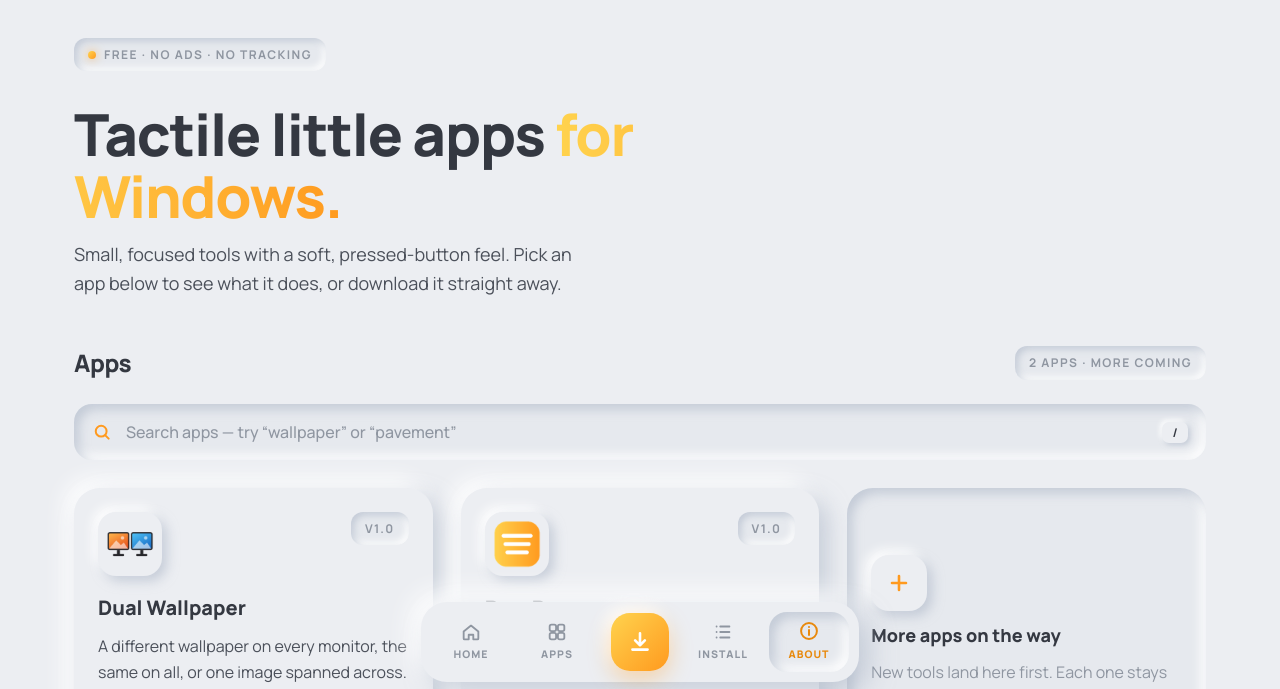
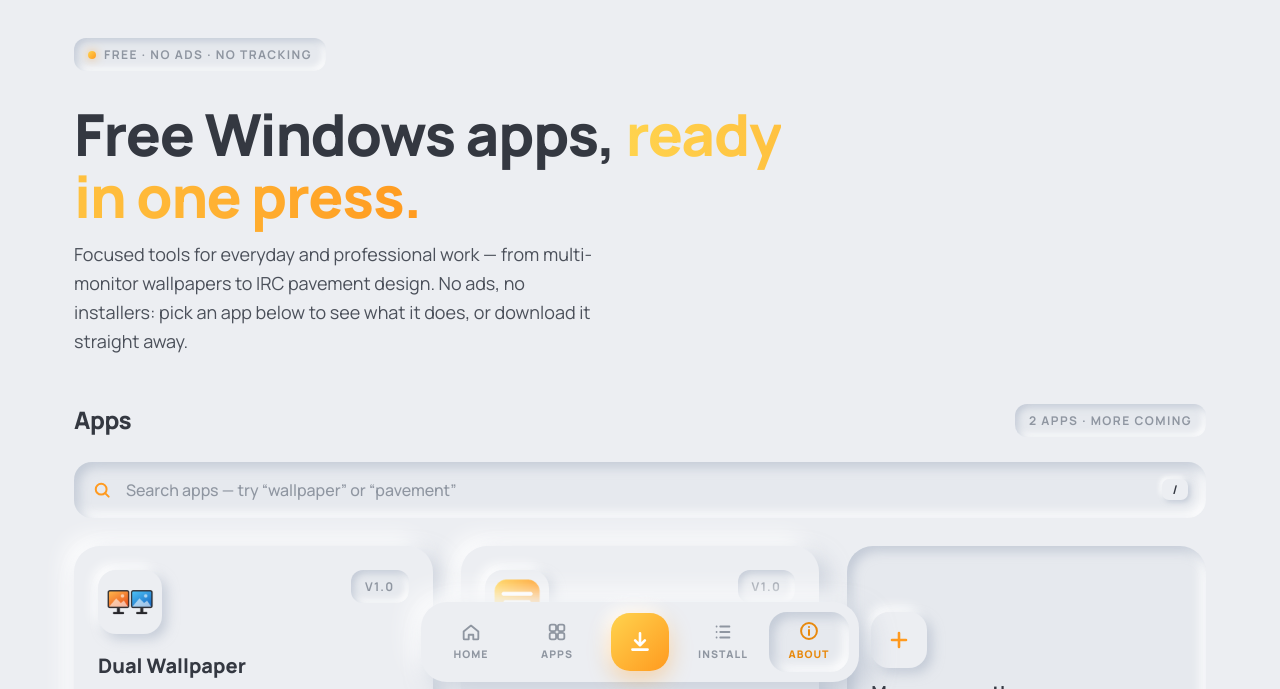
Before and after one commit to apppress-store/apppress-store.github.io, a plain HTML site: page index.html in a window 1280 px wide. Shown: the part 96-785 px from the top of the page. Drawn offline with Linux system fonts and the light colour scheme.

Commit message:
Retitle store: Press to Download Free Windows Apps
New home heading and intro covering both apps, matching footer,
about text, share descriptions and link-preview image.

Co-Authored-By: Claude Opus 5.5 <noreply@anthropic.com>

```diff
--- a/index.html
+++ b/index.html
@@ -3,7 +3,7 @@
 <head>
   <meta charset="utf-8">
   <meta name="viewport" content="width=device-width, initial-scale=1">
-  <title>App Press Store — Free Windows Apps · Dual Wallpaper · PavePress IRC:37 Pavement Design</title>
+  <title>App Press Store — Press to Download Free Windows Apps</title>
   <meta name="description" content="Free, tiny apps for Windows 10 and 11. Dual Wallpaper sets a different wallpaper on each monitor or spans one across. PavePress does IRC:37-2018 flexible pavement design with built-in IITPAVE-style analysis. No ads, no install.">
   <meta name="keywords" content="dual monitor wallpaper, different wallpaper each monitor, multi monitor wallpaper Windows 11, IRC 37 2018 pavement design software, flexible pavement design, IITPAVE alternative, free Windows apps, App Press Store">
   <meta name="robots" content="index, follow, max-image-preview:large">
@@ -16,15 +16,15 @@
   <meta property="og:type" content="website">
   <meta property="og:site_name" content="App Press Store">
   <meta property="og:url" content="https://apppress-store.github.io/">
-  <meta property="og:title" content="App Press Store — Free Windows Apps">
-  <meta property="og:description" content="Dual Wallpaper: a different wallpaper on every monitor, the same on all, or one image spanned across. Free, 64 KB, no ads.">
+  <meta property="og:title" content="App Press Store — Press to Download Free Windows Apps">
+  <meta property="og:description" content="Free Windows apps, ready in one press: Dual Wallpaper for multi-monitor setups and PavePress for IRC:37-2018 pavement design. No ads, no installers.">
   <meta property="og:image" content="https://apppress-store.github.io/assets/og-image.png">
   <meta property="og:image:width" content="1200">
   <meta property="og:image:height" content="630">
-  <meta property="og:image:alt" content="App Press Store with the Dual Wallpaper app showing a different wallpaper on two monitors">
+  <meta property="og:image:alt" content="App Press Store: free Windows apps, ready in one press, with the Dual Wallpaper app">
   <meta name="twitter:card" content="summary_large_image">
-  <meta name="twitter:title" content="App Press Store — Free Windows Apps">
-  <meta name="twitter:description" content="Dual Wallpaper: a different wallpaper on every monitor, the same on all, or one image spanned across.">
+  <meta name="twitter:title" content="App Press Store — Press to Download Free Windows Apps">
+  <meta name="twitter:description" content="Free Windows apps, ready in one press: Dual Wallpaper for multi-monitor setups and PavePress for IRC:37-2018 pavement design.">
   <meta name="twitter:image" content="https://apppress-store.github.io/assets/og-image.png">
 
   <link rel="icon" href="favicon.ico">
@@ -122,8 +122,8 @@
     <section id="home" class="home section">
       <div class="intro">
         <p class="eyebrow inset-pill"><span class="dot"></span> Free · No ads · No tracking</p>
-        <h1>Tactile little apps <span class="amber-text">for Windows.</span></h1>
-        <p class="lead">Small, focused tools with a soft, pressed-button feel. Pick an app below to see what it does, or download it straight away.</p>
+        <h1>Free Windows apps, <span class="amber-text">ready in one press.</span></h1>
+        <p class="lead">Focused tools for everyday and professional work — from multi-monitor wallpapers to IRC pavement design. No ads, no installers: pick an app below to see what it does, or download it straight away.</p>
       </div>
 
       <!-- apps list -->
@@ -431,7 +431,7 @@
 
       <div class="about-grid">
         <div class="about raised">
-          <p>App Press Store is a small home for <b>tactile little apps for Windows</b> — tools that do one job well and feel nice to press. Every app is designed in the same soft, pressed-button style and follows your light or dark setting.</p>
+          <p>App Press Store is a home for <b>free, focused Windows apps</b> — tools for everyday and professional work that do one job well and feel nice to press. Every app is designed in the same soft, pressed-button style and follows your light or dark setting.</p>
           <ul class="features">
             <li>Free to download and use</li>
             <li>No ads, no accounts, no tracking</li>
@@ -471,7 +471,7 @@
   </main>
 
   <footer class="footer">
-    <p>App Press Store · Tactile little apps for Windows</p>
+    <p>App Press Store · Free Windows apps, ready in one press</p>
     <p class="muted">Free to use. Made with soft shadows and amber light.</p>
   </footer>
 
```
Also changed, not shown: assets/og-image.png, 1 other file.
